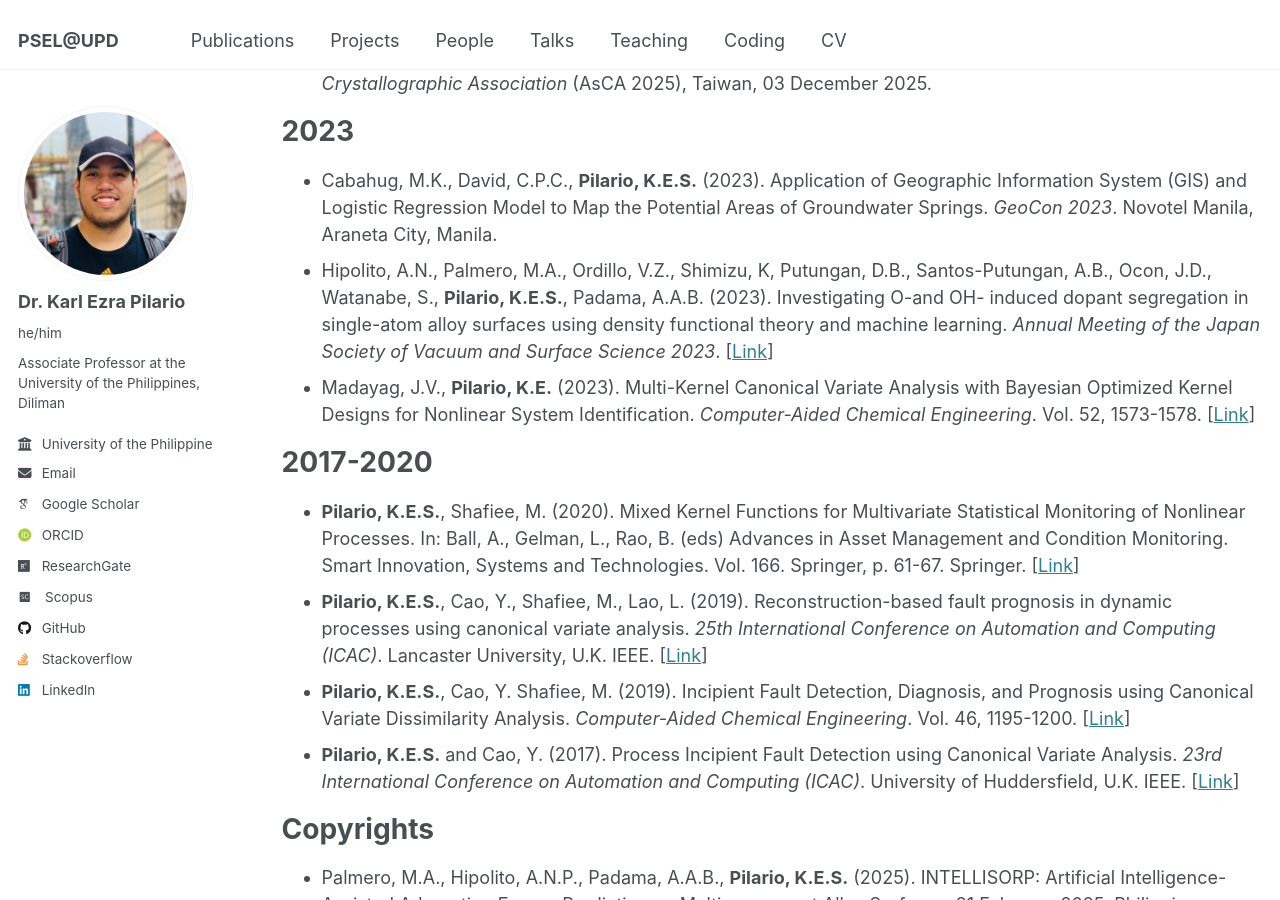
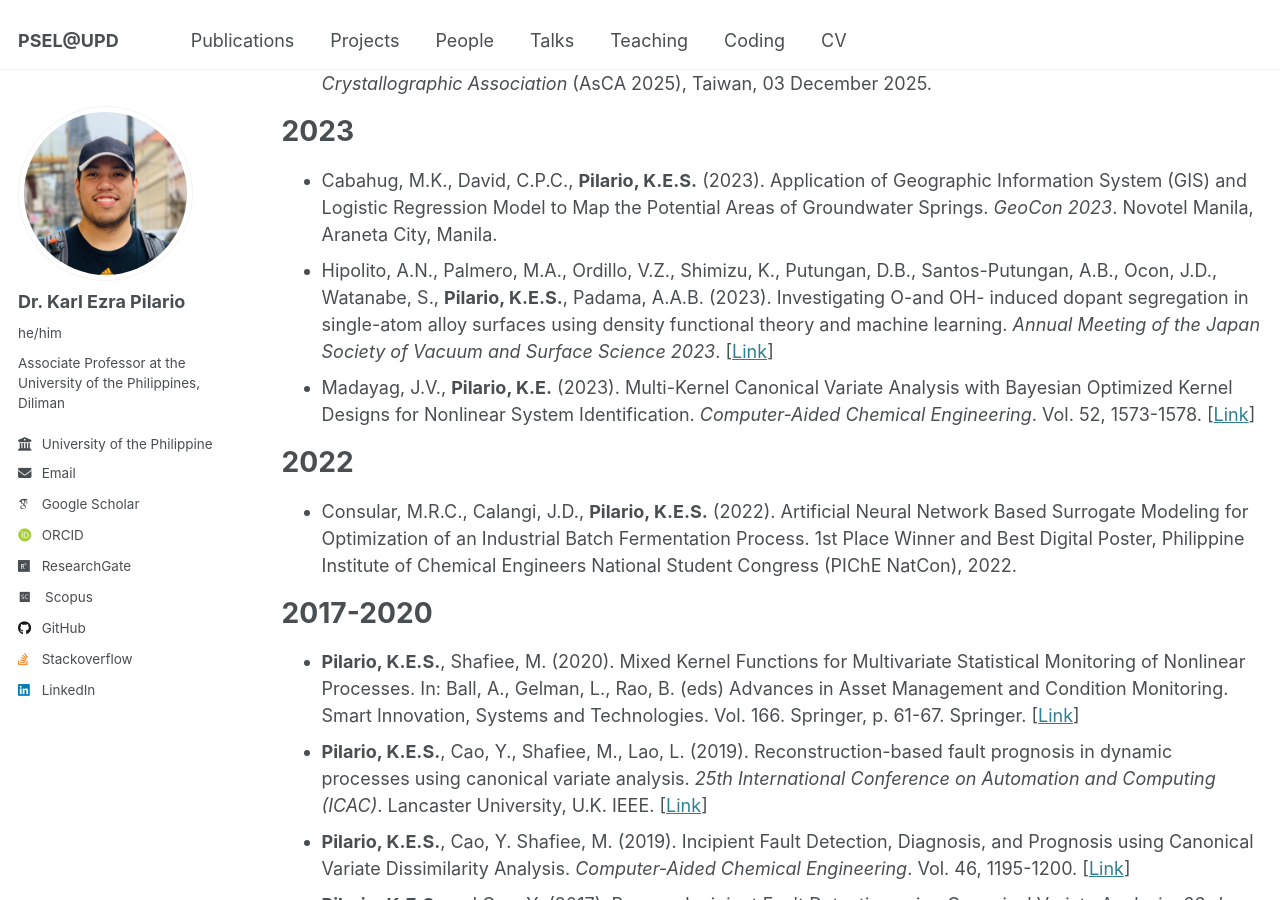
Before and after one commit to kspilario/kspilario.github.io, a Jekyll site: the page built from _pages/publications.md, in a window 1280 px wide and 900 px high, scrolled down 3619 px. Built offline with Jekyll 4.4.1, drawn with Linux system fonts in a browser that asks for light colours; some web fonts are replaced.

Commit message:
Update publications.md
Added Consular

```diff
--- a/_pages/publications.md
+++ b/_pages/publications.md
@@ -76,8 +76,12 @@ Using Multidomain Environmental Parameters in a Major Fishing Lake. *2nd Interna
 2023
 ======
 * Cabahug, M.K., David, C.P.C., **Pilario, K.E.S.** (2023). Application of Geographic Information System (GIS) and Logistic Regression Model to Map the Potential Areas of Groundwater Springs. *GeoCon 2023*. Novotel Manila, Araneta City, Manila.
-* Hipolito, A.N., Palmero, M.A., Ordillo, V.Z., Shimizu, K, Putungan, D.B., Santos-Putungan, A.B., Ocon, J.D., Watanabe, S., **Pilario, K.E.S.**, Padama, A.A.B. (2023). Investigating O-and OH- induced dopant segregation in single-atom alloy surfaces using density functional theory and machine learning. *Annual Meeting of the Japan Society of Vacuum and Surface Science 2023*. [[Link](https://www.jstage.jst.go.jp/article/jvss/2023/0/2023_2Fp08/_article)]
+* Hipolito, A.N., Palmero, M.A., Ordillo, V.Z., Shimizu, K., Putungan, D.B., Santos-Putungan, A.B., Ocon, J.D., Watanabe, S., **Pilario, K.E.S.**, Padama, A.A.B. (2023). Investigating O-and OH- induced dopant segregation in single-atom alloy surfaces using density functional theory and machine learning. *Annual Meeting of the Japan Society of Vacuum and Surface Science 2023*. [[Link](https://www.jstage.jst.go.jp/article/jvss/2023/0/2023_2Fp08/_article)]
 * Madayag, J.V., **Pilario, K.E.** (2023). Multi-Kernel Canonical Variate Analysis with Bayesian Optimized Kernel Designs for Nonlinear System Identification. *Computer-Aided Chemical Engineering*. Vol. 52, 1573-1578. [[Link](https://doi.org/10.1016/B978-0-443-15274-0.50250-X)]
+
+2022
+======
+* Consular, M.R.C., Calangi, J.D., **Pilario, K.E.S.** (2022). Artificial Neural Network Based Surrogate Modeling for Optimization of an Industrial Batch Fermentation Process. 1st Place Winner and Best Digital Poster, Philippine Institute of Chemical Engineers National Student Congress (PIChE NatCon), 2022.
 
 2017-2020
 ======
```
